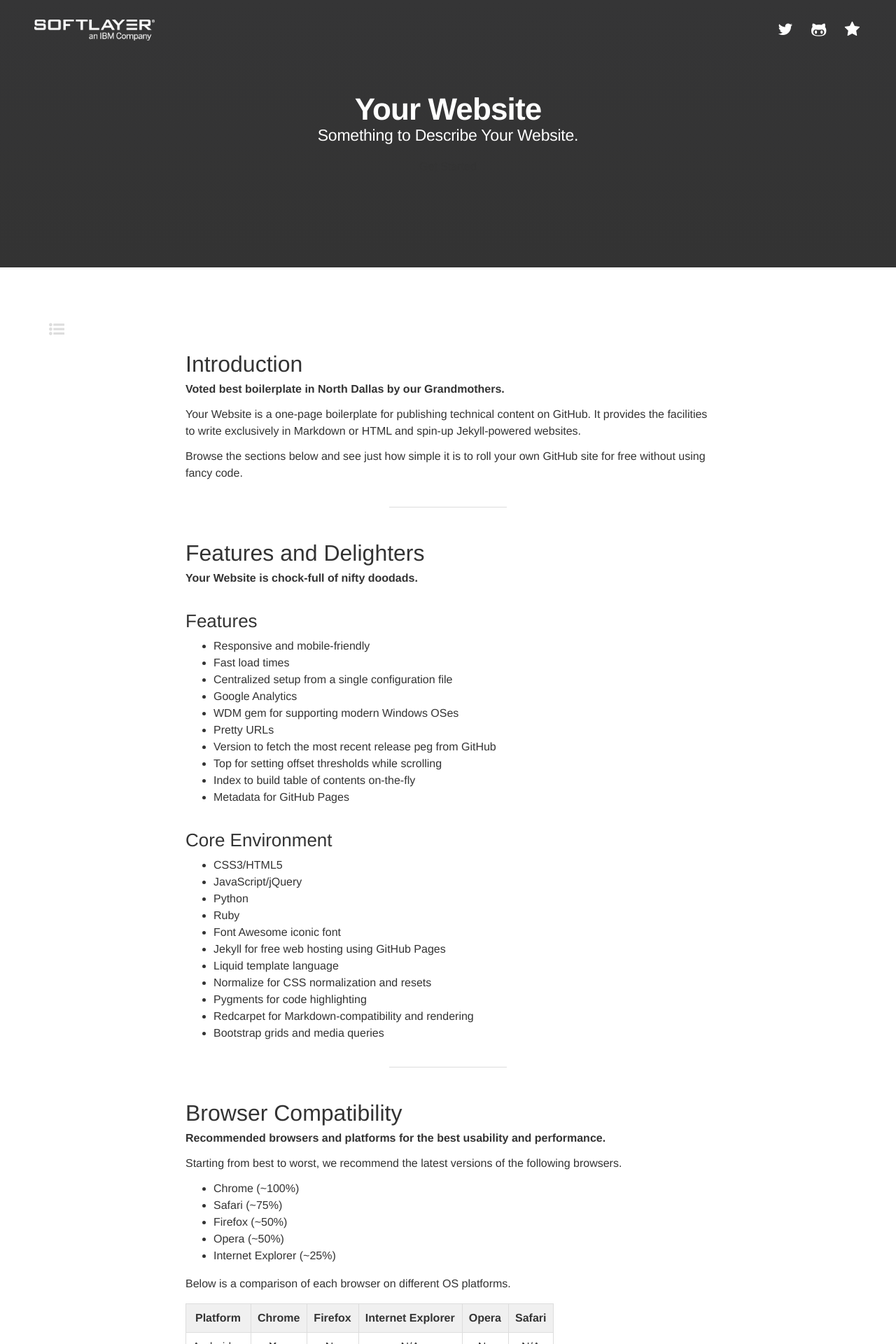
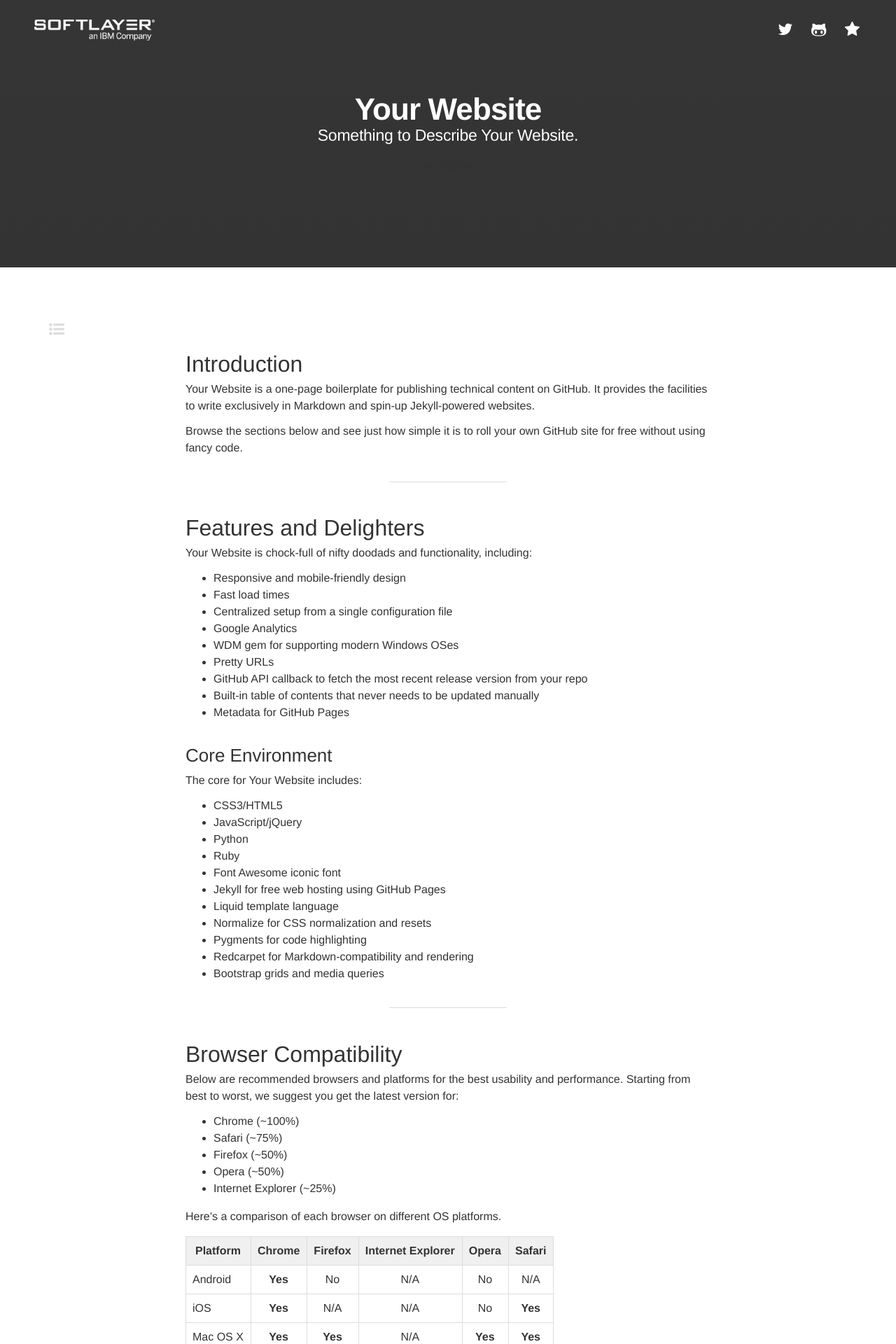
Before and after one commit to caleorourke/skim, a Jekyll site: the page built from index.md, in a window 1280 px wide. Shown: the top 1920 px of the page at 70% size. Built offline with Jekyll 4.4.1, drawn with Linux system fonts in a browser that asks for light colours; nearby versions of some CDN libraries; Markdown is read by kramdown in place of the engine named in the settings; some of the changed text lies outside the part shown.

Commit message:
update contents

````diff
--- a/index.md
+++ b/index.md
@@ -4,9 +4,7 @@ layout: page
 
 # Introduction
 
-__Voted best boilerplate in North Dallas by our Grandmothers.__
-
-{{site.github.title}} is a one-page boilerplate for publishing technical content on GitHub. It provides the facilities to write exclusively in [Markdown](http://en.m.wikipedia.org/wiki/Markdown) or HTML and spin-up [Jekyll](http://jekyllrb.com)-powered websites.
+{{site.github.title}} is a one-page boilerplate for publishing technical content on GitHub. It provides the facilities to write exclusively in [Markdown](http://en.m.wikipedia.org/wiki/Markdown) and spin-up [Jekyll](http://jekyllrb.com)-powered websites.
 
 Browse the sections below and see just how simple it is to roll your own GitHub site for free without using fancy code.
 
@@ -14,22 +12,21 @@ Browse the sections below and see just how simple it is to roll your own GitHub
 
 # Features and Delighters
 
-__{{site.github.title}} is chock-full of nifty doodads.__
+{{site.github.title}} is chock-full of nifty doodads and functionality, including:
 
-## Features
-
-* Responsive and mobile-friendly
+* Responsive and mobile-friendly design
 * Fast load times
 * Centralized setup from a single configuration file
 * [Google Analytics](http://github.com/{{site.github.owner_name}}/{{site.github.project_title}}/blob/gh-pages/_includes/options/analytics.html)
 * WDM gem for supporting modern Windows OSes
 * Pretty URLs
-* [Version](http://github.com/{{site.github.owner_name}}/{{site.github.project_title}}/blob/gh-pages/_includes/options/version.html) to fetch the most recent release peg from GitHub
-* [Top](http://github.com/{{site.github.owner_name}}/{{site.github.project_title}}/blob/gh-pages/_includes/options/top.html) for setting offset thresholds while scrolling
-* [Index](http://github.com/{{site.github.owner_name}}/{{site.github.project_title}}/blob/gh-pages/_includes/options/index.html) to build table of contents on-the-fly
+* GitHub API callback to fetch the most recent release version from your repo
+* Built-in table of contents that never needs to be updated manually
 * [Metadata](http://help.github.com/articles/repository-metadata-on-github-pages) for GitHub Pages
 
 ## Core Environment
+
+The core for {{site.github.title}} includes:
 
 * CSS3/HTML5
 * JavaScript/jQuery
@@ -47,9 +44,7 @@ __{{site.github.title}} is chock-full of nifty doodads.__
 
 # Browser Compatibility
 
-__Recommended browsers and platforms for the best usability and performance.__
-
-Starting from best to worst, we recommend the latest versions of the following browsers.
+Below are recommended browsers and platforms for the best usability and performance. Starting from best to worst, we suggest you get the latest version for:
 
 * Chrome (~100%)
 * Safari (~75%)
@@ -57,7 +52,7 @@ Starting from best to worst, we recommend the latest versions of the following b
 * Opera (~50%)
 * Internet Explorer (~25%)
 
-Below is a comparison of each browser on different OS platforms.
+Here's a comparison of each browser on different OS platforms.
 
 | Platform    | Chrome     | Firefox     | Internet Explorer      | Opera     | Safari     |
 | ----------- |:----------:|:-----------:|:----------------------:|:---------:|:----------:|
@@ -70,7 +65,7 @@ Below is a comparison of each browser on different OS platforms.
 
 ## Legacy Browsers
 
-As for legacy browsers, support is limited to whatever the browser can handle. You can try using [Modernizr](http://modernizr.com) to circumvent compatibility issues, but it's not perfect.
+Support is limited to whatever a legacy browser can handle. You can try using [Modernizr](http://modernizr.com) to circumvent compatibility issues, but it's not perfect.
 
 ~~~html
 <script src="//cdnjs.cloudflare.com/ajax/libs/modernizr/2.8.2/modernizr.min.js"></script>
@@ -80,8 +75,6 @@ As for legacy browsers, support is limited to whatever the browser can handle. Y
 
 # Prerequisites
 
-__What you'll need to bring before arriving to the party.__
-
 {{site.github.title}} requires the minimum version of __Ruby__ below. It also requires __Python__ to run __Pygments__, but only if you’re planning to use code highlights. Otherwise, you won't need it.
 
 * Ruby 1.9.3
@@ -90,33 +83,27 @@ __What you'll need to bring before arriving to the party.__
 
 ## Ruby
 
-{{site.github.title}} requires __Ruby 1.9.3__ at minimum. To download and install Ruby, click the button below.
+{{site.github.title}} requires __Ruby 1.9.3__ at minimum. <a href="http://www.ruby-lang.org/en/installation" target="_blank">Click here</a> to download and install Ruby.
 
-<a class="button solid-green" href="http://www.ruby-lang.org/en/installation" target="_blank">Download</a>
-
-> If you have Ruby, but aren’t sure which version, run `ruby -v`. This will show which version you have.
+*If you have Ruby, but aren’t sure which version, run `ruby -v`. This will show which version you have.*
 
 ## Python
 
-{{site.github.title}} requires __Python 2.7__. To download and install Python, click the button below.
+{{site.github.title}} requires __Python 2.7__. <a href="https://www.python.org/download/releases/2.7" target="_blank">Click here</a> to download and install Python.
 
-<a class="button solid-green" href="https://www.python.org/download/releases/2.7" target="_blank">Download</a>
-
-> If you have Python, but aren’t sure which version, run `python --version`. This will show which version you have.
+*If you have Python, but aren’t sure which version, run `python --version`. This will show which version you have.*
 
 ## Pygments
 
-{{site.github.title}} requires __Pygment 1.6__. To download and install Pygments, click the button below.
+{{site.github.title}} requires __Pygment 1.6__. <a href="http://pygments.org/download" target="_blank">Click here </a> to download and install Pygments.
 
-<a class="button solid-green" href="http://pygments.org/download" target="_blank">Download</a>
-
-> If you have Pygments, but aren’t sure which version, run `pygmentize -V`. This will show which version you have.
+*If you have Pygments, but aren’t sure which version, run `pygmentize -V`. This will show which version you have.*
 
 ---
 
 # Download and Clone
 
-__How to download or clone {{site.github.title}} from GitHub.__
+The following sections walk you through downloading or cloning {{site.github.title}} from GitHub.
 
 ## Downloading {{site.github.title}}
 
@@ -161,10 +148,10 @@ $ git clone git@github.com:{{site.github.owner_name}}/{{site.github.repository_n
 
 # Installation
 
-__How to install and add runtime dependencies.__
+The following is a "how to" for installing {{site.github.title}} and adding runtime dependencies.
 
 1. Go into the root directory for {{site.github.title}}.
-2. Run the command to install Bundler.
+2. Run `gem install bundler` to install Bundler.
 3. Run `bundle install` to load the runtime dependencies.
 
 ```bash
````
Also changed, not shown: other parts of index.md (+0 -2 lines).
